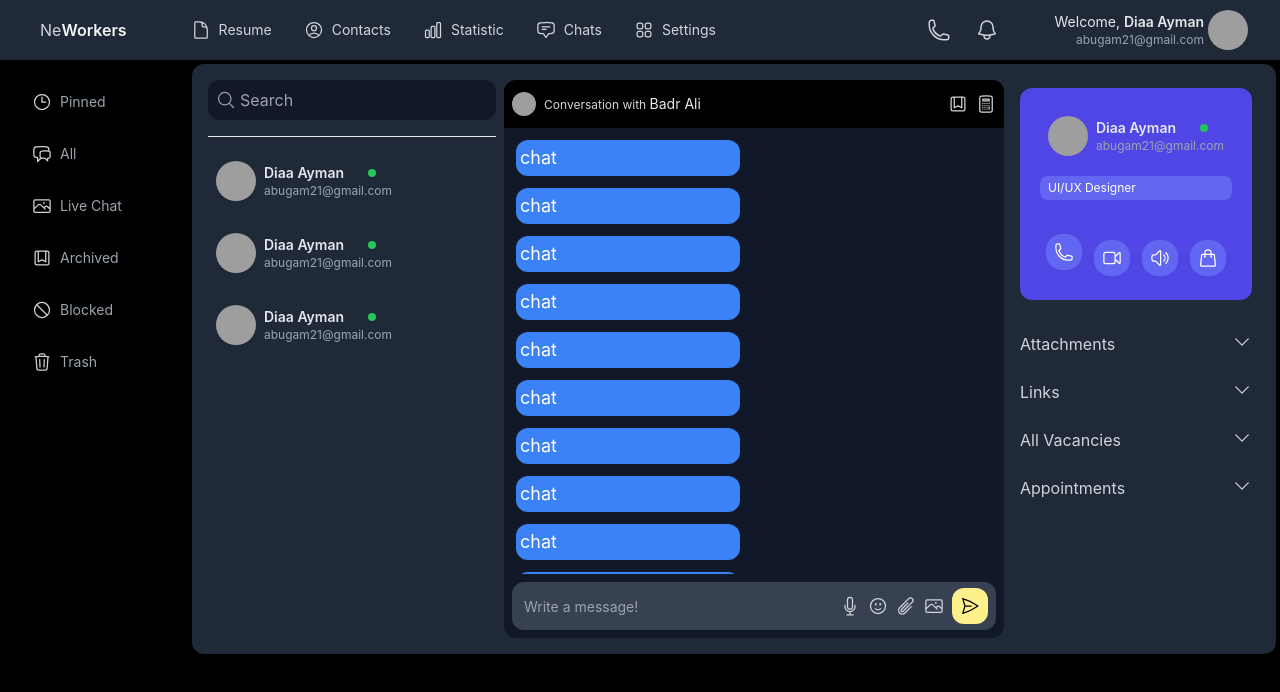
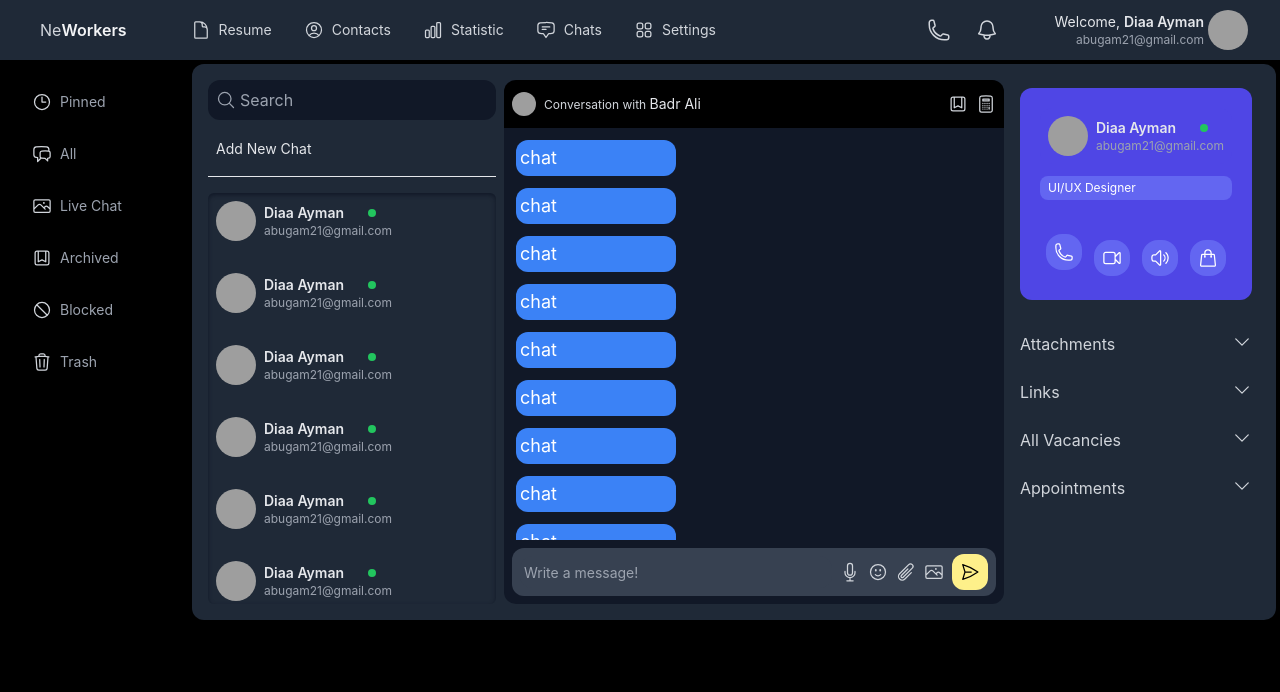
Before and after one commit to Diaa-Ayman/chat_app, a Next.js app: page /chats in a window 1280 px wide. Shown: the top 692 px of the page. Built offline with nearby package versions, Linux system fonts and the light colour scheme; grey boxes are pictures that could not be loaded.

Commit message:
new adds

```diff
--- a/components/Header.js
+++ b/components/Header.js
@@ -8,14 +8,19 @@ import {
   BellIcon,
   PhoneIcon,
 } from "@heroicons/react/24/outline";
+import Link from "next/link";
 export default function Header() {
   return (
     <div className="px-4 md:px-6 lg:px-8 flex justify-between py-1 items-center bg-gray-800 text-gray-300">
       <div className="flex items-center">
+        <Link href="/">
           <span className="m-2 text-xs md:text-md lg:text-base cursor-pointer">
             Ne
-          <span className="font-semibold text-md  text-gray-100">Workers</span>
+            <span className="font-semibold text-md  text-gray-100">
+              Workers
             </span>
+          </span>
+        </Link>
         <ul className="hidden md:flex items-center text-sm ml-3 md:ml-6 lg:ml-10">
           <li className="header-item">
             <span>
@@ -35,12 +40,15 @@ export default function Header() {
             </span>
             <span className="hidden-up">Statistic</span>
           </li>
+          <Link href="/chats">
             <li className="header-item">
               <span>
                 <ChatBubbleBottomCenterTextIcon className="header-icon" />
               </span>
-            <span className="hidden-up">Chats</span>
+              <span className="hidden-up">Chats</span>{" "}
             </li>
+          </Link>
+
           <li className="header-item">
             <span>
               <Squares2X2Icon className="header-icon" />
--- a/components/chat/AllChats.js
+++ b/components/chat/AllChats.js
@@ -1,8 +1,13 @@
 import { MagnifyingGlassIcon } from "@heroicons/react/24/outline";
 import Chat from "./Chat";
 function AllChats() {
+  const addNewChatHandler = () => {
+    const input = prompt("Enter Chat Email!");
+
+    if (!input) return;
+  };
   return (
-    <div className="space-y-4 hidden lg:block md:w-40 lg:w-auto">
+    <div className="flex-col space-y-4 hidden lg:flex md:w-40 lg:w-auto">
       <div className="search-bar flex p-2 items-center space-x-1 bg-gray-900 rounded-xl">
         <MagnifyingGlassIcon className="text-gray-400 w-4 h-4 md:w-5 md:h-5 cursor-pointer hover:text-gray-100" />
         <input
@@ -10,8 +15,24 @@ function AllChats() {
           className="outline-none bg-gray-900 text-gray-200 text-base placeholder:text-gray-400"
         />
       </div>
+      <div className="mt-4 ml-2">
+        <button
+          className="text-gray-200 text-sm cursor-pointer hover:text-gray-400"
+          onClick={addNewChatHandler}
+        >
+          Add New Chat
+        </button>
+      </div>
       <hr />
-      <div className="chats space-y-4">
+      <div className="chats space-y-4 scrollbar-hide overflow-y-scroll flex-1 border-gray-700 rounded-md shadow-inner shadow-gray-900">
+        <Chat />
+        <Chat />
+        <Chat />
+        <Chat />
+        <Chat />
+        <Chat />
+        <Chat />
+        <Chat />
         <Chat />
         <Chat />
         <Chat />
--- a/components/chat/ChatInfo.js
+++ b/components/chat/ChatInfo.js
@@ -35,7 +35,10 @@ function ChatInfo() {
       <div className="data mt-6 space-y-2">
         {["Attachments", "Links", "All Vacancies", "Appointments"].map(
           (ele) => (
-            <div className="flex justify-center md:justify-between hover:bg-gray-700 p-2 rounded-lg cursor-pointer">
+            <div
+              key={ele}
+              className="flex justify-center md:justify-between hover:bg-gray-700 p-2 rounded-lg cursor-pointer"
+            >
               <span className="text-gray-300 hidden md:flex">{ele}</span>
               <div>
                 <ChevronDownIcon className="header-icon" />
--- a/components/chat/LiveChat.js
+++ b/components/chat/LiveChat.js
@@ -5,11 +5,18 @@ import {
   PaperAirplaneIcon,
   PhotoIcon,
   FaceSmileIcon,
-  MicrophoneIcon
+  MicrophoneIcon,
 } from "@heroicons/react/24/outline";
+import { useState } from "react";
 export default function LiveChat() {
+  const [input, setInput] = useState("");
+  const arr = [1, 2, 3, 4, 5, 6, 3, 3, 3, 3, 7, 8, 5, 4, 3, 4, 3];
 
-  const arr = [1, 2, 3, 4, 5, 6,3,3,3,3, 7, 8, 5, 4,3,4, 3,3,3]
+  const sendMsgHandler = (e) => {
+    e.preventDefault();
+    console.log(input);
+    setInput("");
+  };
   return (
     <div className="flex-1 flex flex-col rounded-xl bg-gray-900">
       <div className="livechat-header px-2 flex justify-between items-center rounded-t-xl bg-black h-12 ">
@@ -29,21 +36,41 @@ export default function LiveChat() {
         </div>
       </div>
       <div className="chat-messages flex-1 overflow-scroll scrollbar-hide">
-        {arr.map(ele => {
-          return <div className="text-lg text-white m-3 bg-blue-500 rounded-xl p-1 w-56">chat </div>
+        {arr.map((ele, index) => {
+          return (
+            <div
+              key={index}
+              className="text-lg text-white m-3 bg-blue-500 rounded-xl p-1 w-40"
+            >
+              chat{" "}
+            </div>
+          );
         })}
       </div>
-      <footer className="livechat-footer flex  space-x-2 items-center bg-gray-700  p-2 m-2 rounded-xl h-12">
-      <input placeholder="Write a message!" className="flex-1 p-1 placeholder:text-sm rounded-xl bg-gray-700 outline-none border-none text-white" />
-        <div className = 'icons flex items-center space-x-2'>
-          <MicrophoneIcon className="header-icon" />
-          <FaceSmileIcon className="header-icon"/>
-          <PaperClipIcon className="header-icon" />
-          <PhotoIcon className="header-icon" />
-        </div>
-        <button className="bg-yellow-200 p-2 cursor-pointer hover:bg-yellow-300 rounded-xl">
-          <PaperAirplaneIcon className="header-icon text-black font-bold"/>
-        </button>
+      <footer>
+        <form
+          onSubmit={sendMsgHandler}
+          className="livechat-footer flex  space-x-2 items-center bg-gray-700  p-2 m-2 rounded-xl h-12"
+        >
+          <input
+            onChange={(e) => setInput(e.target.value)}
+            value={input}
+            placeholder="Write a message!"
+            className="flex-1 p-1 placeholder:text-sm rounded-xl bg-gray-700 outline-none border-none text-white"
+          />
+          <div className="icons flex items-center space-x-2">
+            <MicrophoneIcon className="header-icon" />
+            <FaceSmileIcon className="header-icon" />
+            <PaperClipIcon className="header-icon" />
+            <PhotoIcon className="header-icon" />
+          </div>
+          <button
+            type="submit"
+            className="bg-yellow-200 p-2 cursor-pointer hover:bg-yellow-300 rounded-xl"
+          >
+            <PaperAirplaneIcon className="header-icon text-black font-bold" />
+          </button>
+        </form>
       </footer>
     </div>
   );
--- a/package.json
+++ b/package.json
@@ -10,6 +10,7 @@
   },
   "dependencies": {
     "@heroicons/react": "^2.0.13",
+    "firebase": "^8.10.1",
     "next": "13.0.6",
     "react": "18.2.0",
     "react-dom": "18.2.0",
--- a/pages/chats.js
+++ b/pages/chats.js
@@ -6,7 +6,7 @@ import Layout from "../components/Layout";
 function ChatPage() {
   return (
     <Layout>
-      <div className="m-1 ml-0 border-2 border-gray-800 md:border-0 flex rounded-xl bg-gray-800 flex-1  md:p-4  md:space-x-2 h-[590px]">
+      <div className="m-1 ml-0 border-2 border-gray-800 md:border-0 flex rounded-xl bg-gray-800 flex-1  md:p-4  md:space-x-2 h-[556px]">
         <AllChats />
         <LiveChat />
         <ChatInfo />
```
Also changed, not shown: firebase.js (added, +20 -0 lines), 1 other file (tests, documents, lock files or other folders). Lines whose indentation alone changed are shown as unchanged.
